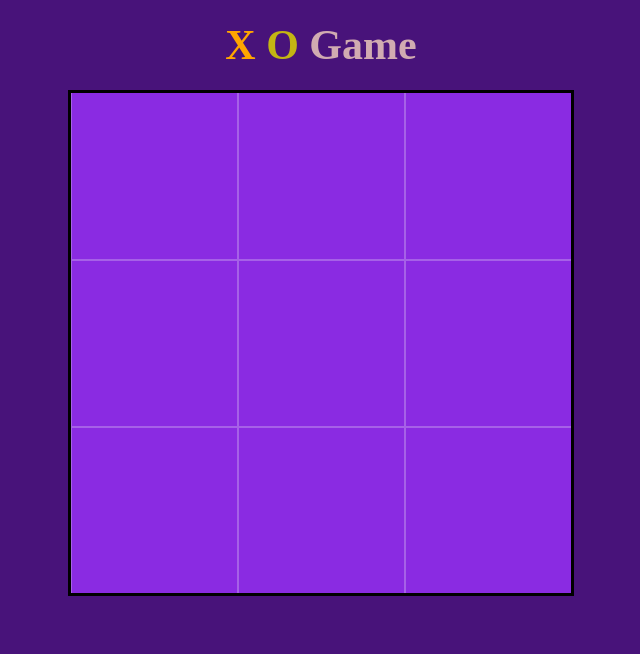
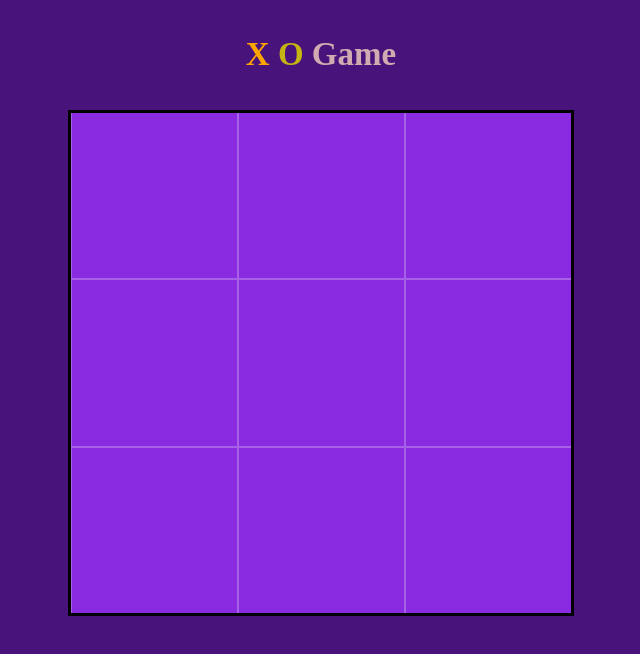
Before and after one commit to moohammedddd/tic_tack, a plain HTML site: page index.html in a window 1280 px wide. Shown: the whole page, without its empty margins (319-959 px from the left). Drawn offline with nearby package versions, Linux system fonts and the light colour scheme.

Commit message:
Update mo.css

```diff
--- a/css/mo.css
+++ b/css/mo.css
@@ -9,8 +9,8 @@
 }
 .train .title {
   text-align: center;
-  padding: 21px;
-  font-size: 42px;
+  padding: 36px;
+  font-size: 33px;
   font-weight: bold;
   color: rgb(209, 171, 177);
   z-index: 2;
```
